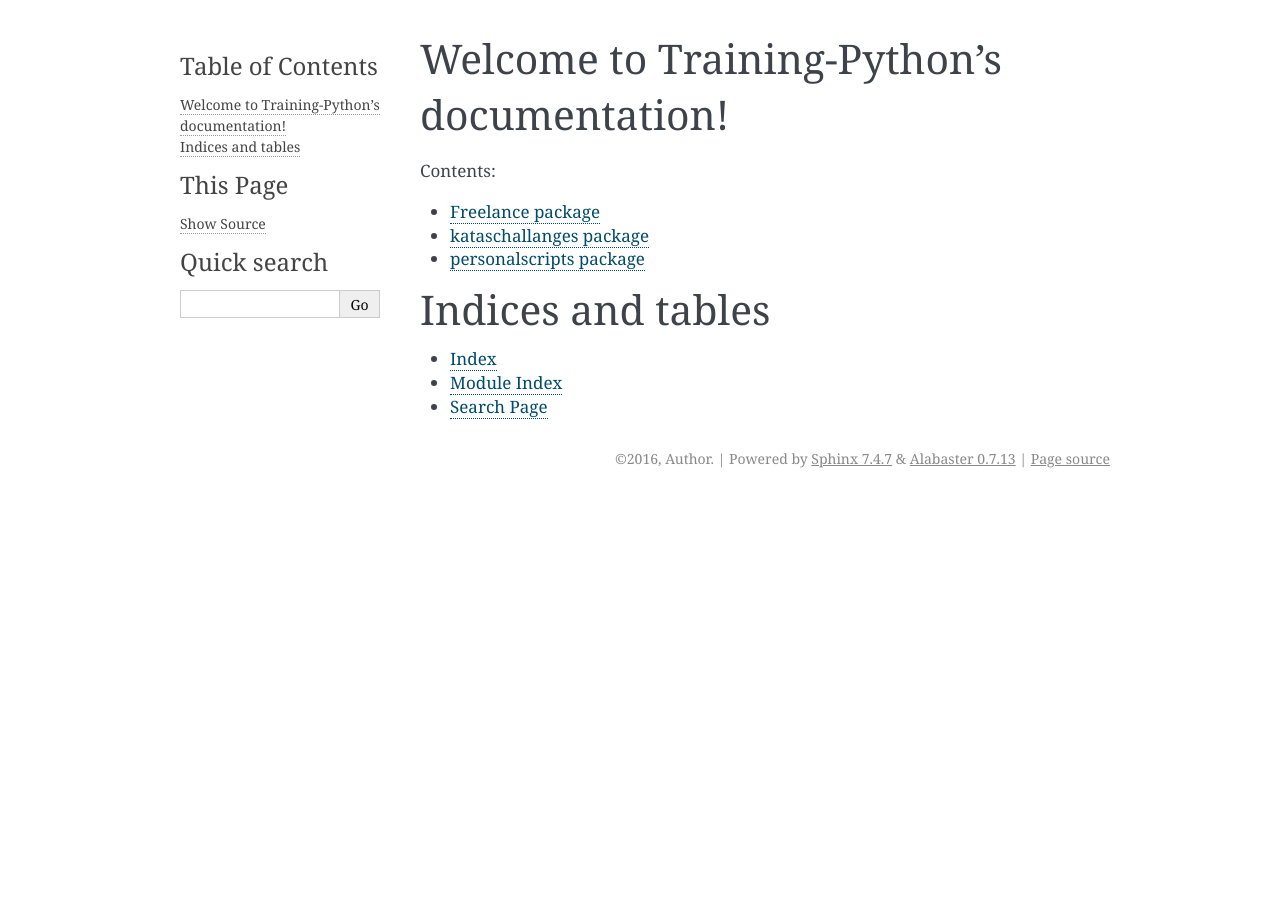
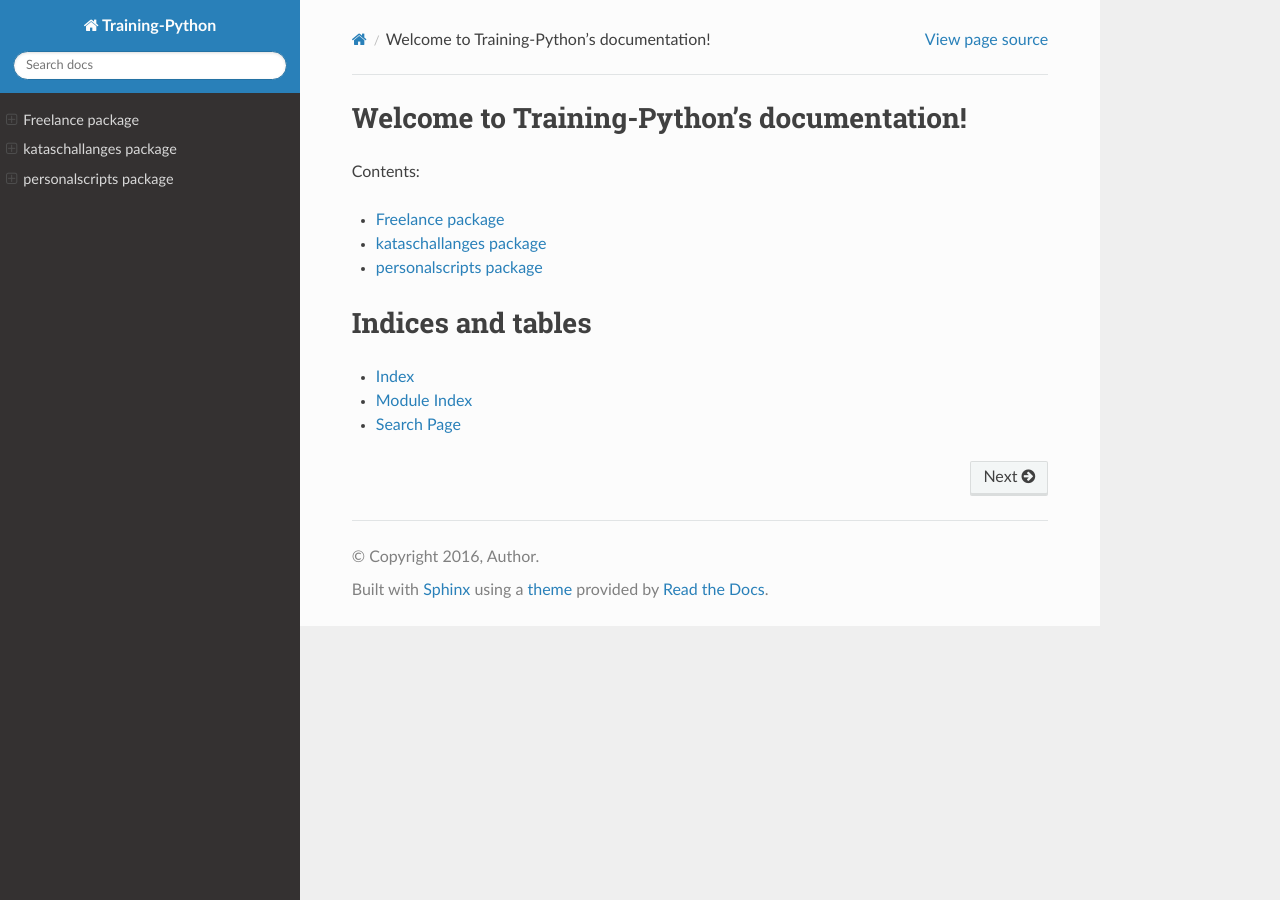
Before and after one commit to ELC/training-matplotlib, a Sphinx documentation site: the page built from docs/source/index.rst, in a window 1280 px wide. Built offline with Sphinx 7.4.7 and the Read the Docs theme 2.0.0, drawn with Linux system fonts in a browser that asks for light colours.

Commit message:
Change Docs theme

```diff
--- a/docs/source/conf.py
+++ b/docs/source/conf.py
@@ -124,7 +124,19 @@ todo_include_todos = True
 # The theme to use for HTML and HTML Help pages.  See the documentation for
 # a list of builtin themes.
 #
-html_theme = 'alabaster'
+#html_theme = 'alabaster'
+
+import sphinx_rtd_theme
+
+html_theme = "sphinx_rtd_theme"
+
+html_theme_path = [sphinx_rtd_theme.get_html_theme_path()]
+
+html_theme_options = {
+    'collapse_navigation': False,
+    'display_version': False,
+    'navigation_depth': 3,
+}
 
 # Theme options are theme-specific and customize the look and feel of a theme
 # further.  For a list of options available for each theme, see the
--- a/requirements.txt
+++ b/requirements.txt
@@ -1,2 +1,3 @@
 Sphinx==1.4.8
 travis-sphinx == 1.4.2
+sphinx_rtd_theme
```
